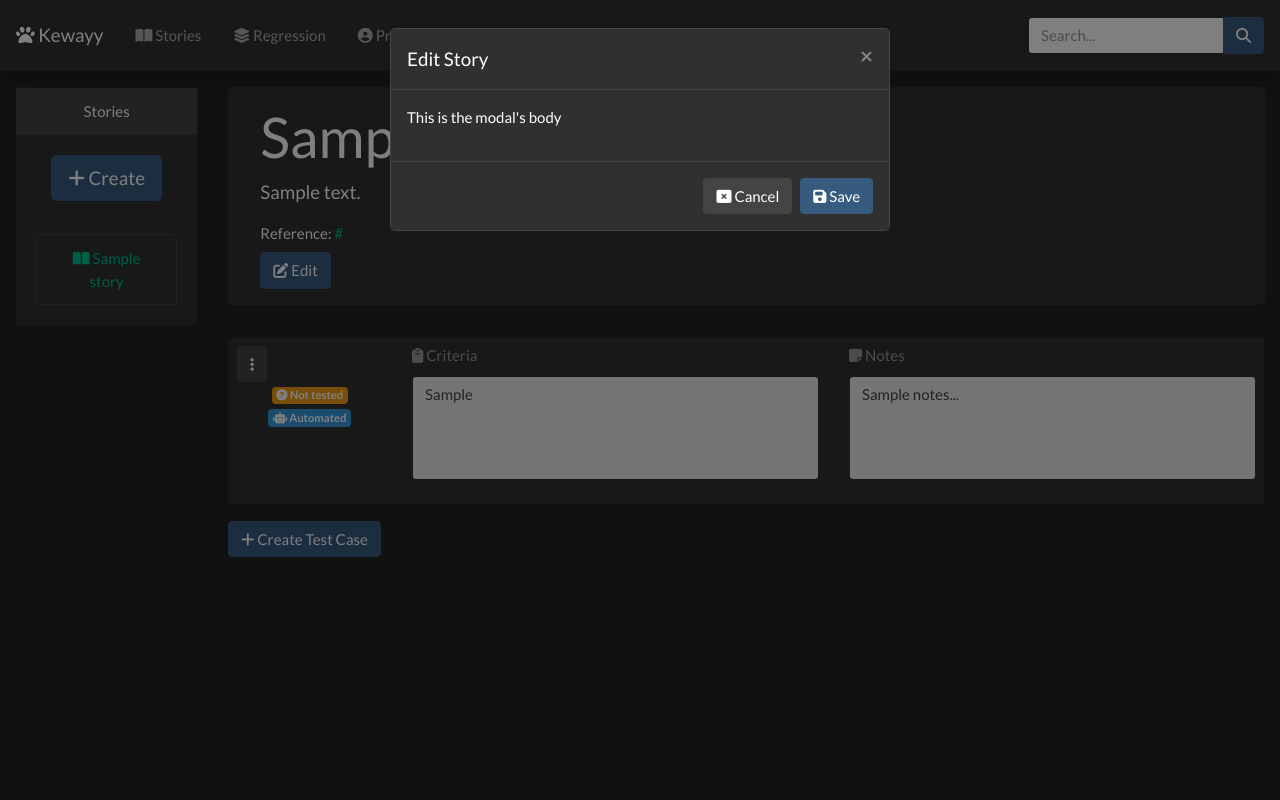
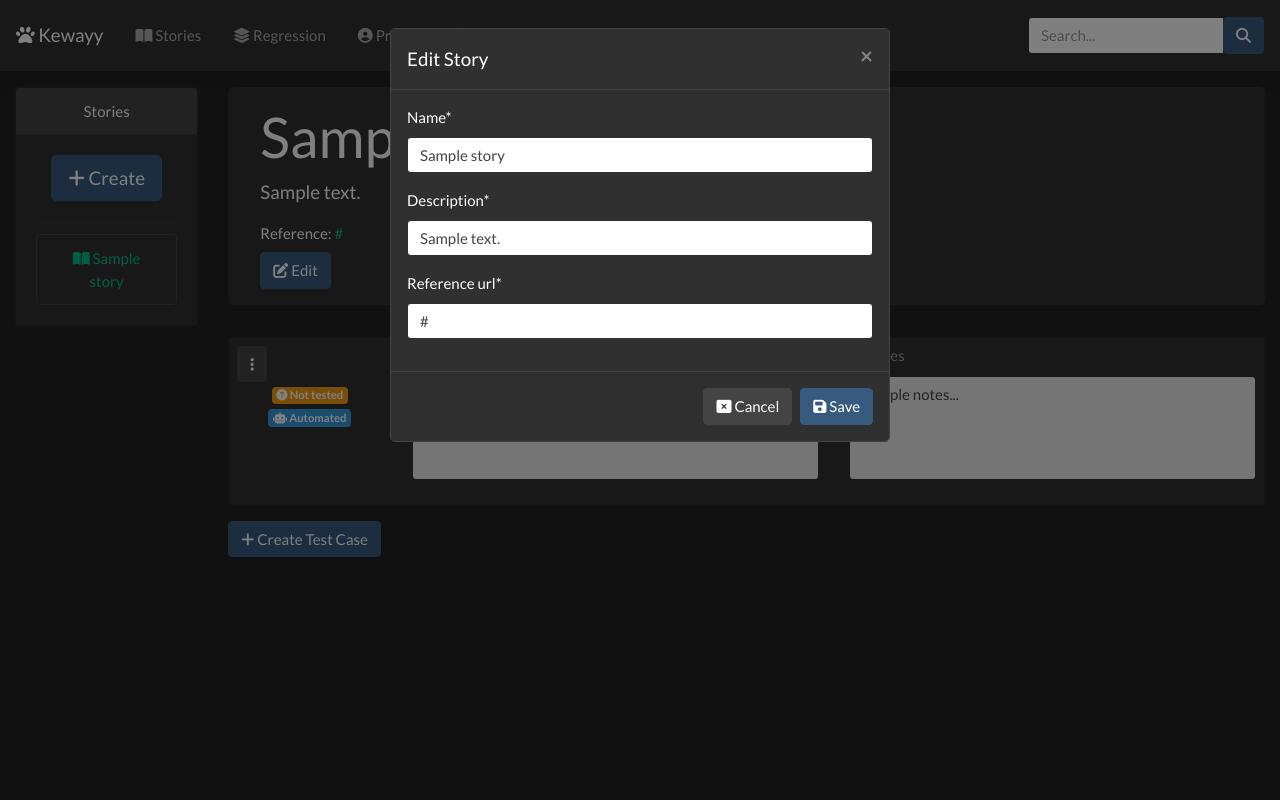
Before and after one commit to abuck351/kewayy-django, a Django app: page /stories/sample/ in a window 1280 px wide, after a click on "Edit". Run offline with Django 3.2, Linux system fonts and the light colour scheme; tables that the repository leaves empty hold one stand-in row (values such as "Sample post"); some libraries are stand-ins or nearby versions.

Commit message:
Adds a form for editing a story

```diff
--- a/kewayy_project/kewayy_app/forms.py
+++ b/kewayy_project/kewayy_app/forms.py
@@ -20,3 +20,10 @@ class EditTestCaseForm(forms.ModelForm):
     class Meta:
         model = TestCase
         fields = ('story', 'status', 'is_automated', 'criteria')
+
+
+class EditStoryForm(forms.ModelForm):
+
+    class Meta:
+        model = Story
+        exclude = ('slug',)
--- a/kewayy_project/kewayy_app/views.py
+++ b/kewayy_project/kewayy_app/views.py
@@ -2,7 +2,7 @@ from django.shortcuts import render, redirect, get_object_or_404
 from django.urls import reverse
 from django.db.models import F
 from kewayy_app.models import Story, TestCase
-from kewayy_app.forms import CreateTestCaseForm, EditTestCaseForm
+from kewayy_app.forms import CreateTestCaseForm, EditTestCaseForm, EditStoryForm
 import kewayy_app.forms as kewayy_forms
 
 
@@ -13,14 +13,24 @@ def index(request):
 
 
 def show_story(request, story_slug):
+    story = get_object_or_404(Story, slug=story_slug)
+    edit_story_form = kewayy_forms.EditStoryForm(request.POST or None, instance=story)
+
+    # POST
+    if request.method == 'POST':
+        if edit_story_form.is_valid():
+            saved_story = edit_story_form.save()
+            print(f'Updated Story {story_slug}')
+            return redirect(reverse('kewayy_app:show_story', kwargs={'story_slug': saved_story.slug}))
+        else:
+            print(edit_story_form.errors)
+
+    # GET
     context = {}
-
-    # Try to show the Story, except Story.DoesNotExist
-    # context['story_slug'] = story_slug
-    story = Story.objects.get(slug=story_slug)
     context['story'] = story
     context['test_cases'] = TestCase.objects.filter(story=story).order_by('position')
     context['create_tc_form'] = kewayy_forms.CreateTestCaseForm()
+    context['edit_story_form'] = edit_story_form
 
     return render(request, 'kewayy_app/show_story.html', context)
 
--- /dev/null
+++ b/kewayy_project/templates/kewayy_app/create_test_case_modal.html
@@ -0,0 +1,30 @@
+{% load crispy_forms_tags %}
+
+<!--Create Test Case Modal-->
+<div class="modal fade" id="createTestCaseModal" tabindex="-1" role="dialog" aria-labelledby="createTestCaseModalLabel">
+    <div class="modal-dialog" role="document">
+        <form role="form" id="createTestCaseForm" method="POST" action="{% url 'kewayy_app:create_test_case' story.slug %}">
+            {% csrf_token %}
+
+            <div class="modal-content">
+                <div class="modal-header">
+                    <h5 class="modal-title" id="createTestCaseModalLabel">Create Test Case</h5>
+                    <button type="button" class="close" data-dismiss="modal" aria-label="Close">
+                        <span aria-hidden="true">&times;</span>
+                    </button>
+                </div>
+                <div class="modal-body">
+                    {{ create_tc_form|crispy }}
+                </div>
+                <div class="modal-footer">
+                    <button type="button" class="btn btn-secondary" data-dismiss="modal">
+                        <i class="fas fa-window-close"></i> Cancel
+                    </button>
+                    <button type="submit" class="btn btn-primary" name="createTestCase">
+                        <i class="fas fa-plus"></i> Create
+                    </button>
+                </div>
+            </div>
+        </form>
+    </div>
+</div>
--- /dev/null
+++ b/kewayy_project/templates/kewayy_app/edit_story_modal.html
@@ -0,0 +1,30 @@
+{% load crispy_forms_tags %}
+
+<!--Edit Story Modal-->
+<div class="modal fade" id="editStoryModal" tabindex="-1" role="dialog" aria-labelledby="editStoryModalLabel">
+    <div class="modal-dialog" role="document">
+        <form role="form" id="editStoryForm" method="POST" action=".">
+            {% csrf_token %}
+
+            <div class="modal-content">
+                <div class="modal-header">
+                    <h5 class="modal-title" id="editStoryModalLabel">Edit Story</h5>
+                    <button type="button" class="close" data-dismiss="modal" aria-label="Close">
+                        <span aria-hidden="true">&times;</span>
+                    </button>
+                </div>
+                <div class="modal-body">
+                   {{ edit_story_form|crispy }}
+                </div>
+                <div class="modal-footer">
+                    <button type="button" class="btn btn-secondary" data-dismiss="modal">
+                        <i class="fas fa-window-close"></i> Cancel
+                    </button>
+                    <button type="submit" class="btn btn-primary" name="saveEditedStory">
+                        <i class="fas fa-save"></i> Save
+                    </button>
+                </div>
+            </div>
+        </form>
+    </div>
+</div>
--- a/kewayy_project/templates/kewayy_app/show_story.html
+++ b/kewayy_project/templates/kewayy_app/show_story.html
@@ -13,62 +13,9 @@
 {% endblock %}
 
 {% block body_block %}
-    <!--Edit Story Modal-->
-    <div class="modal fade" id="editStoryModal" tabindex="-1" role="dialog" aria-labelledby="editStoryModalLabel">
-        <div class="modal-dialog" role="document">
-            <form>
-                <div class="modal-content">
-                    <div class="modal-header">
-                        <h5 class="modal-title" id="editStoryModalLabel">Edit Story</h5>
-                        <button type="button" class="close" data-dismiss="modal" aria-label="Close">
-                            <span aria-hidden="true">&times;</span>
-                        </button>
-                    </div>
-                    <div class="modal-body">
-                        <p>This is the modal's body</p>
-                    </div>
-                    <div class="modal-footer">
-                        <button type="button" class="btn btn-secondary" data-dismiss="modal">
-                            <i class="fas fa-window-close"></i> Cancel
-                        </button>
-                        <button type="submit" class="btn btn-primary" name="saveEditedStory">
-                            <i class="fas fa-save"></i> Save
-                        </button>
-                    </div>
-                </div>
-            </form>
-        </div>
-    </div>
 
-    <!--Create Test Case Modal-->
-    <div class="modal fade" id="createTestCaseModal" tabindex="-1" role="dialog" aria-labelledby="createTestCaseModalLabel">
-        <div class="modal-dialog" role="document">
-            <form role="form" id="createTestCaseForm" method="POST" action="{% url 'kewayy_app:create_test_case' story.slug %}">
-                {% csrf_token %}
-
-                <div class="modal-content">
-                    <div class="modal-header">
-                        <h5 class="modal-title" id="createTestCaseModalLabel">Create Test Case</h5>
-                        <button type="button" class="close" data-dismiss="modal" aria-label="Close">
-                            <span aria-hidden="true">&times;</span>
-                        </button>
-                    </div>
-                    <div class="modal-body">
-                        {{ create_tc_form|crispy }}
-                    </div>
-                    <div class="modal-footer">
-                        <button type="button" class="btn btn-secondary" data-dismiss="modal">
-                            <i class="fas fa-window-close"></i> Cancel
-                        </button>
-                        <button type="submit" class="btn btn-primary" name="createTestCase">
-                            <i class="fas fa-plus"></i> Create
-                        </button>
-                    </div>
-                </div>
-            </form>
-        </div>
-    </div>
-
+    {% include 'kewayy_app/edit_story_modal.html' %}
+    {% include 'kewayy_app/create_test_case_modal.html' %}
     {% include 'kewayy_app/delete_test_case_confirmation_modal.html' %}
 
     <div class="row">
```
